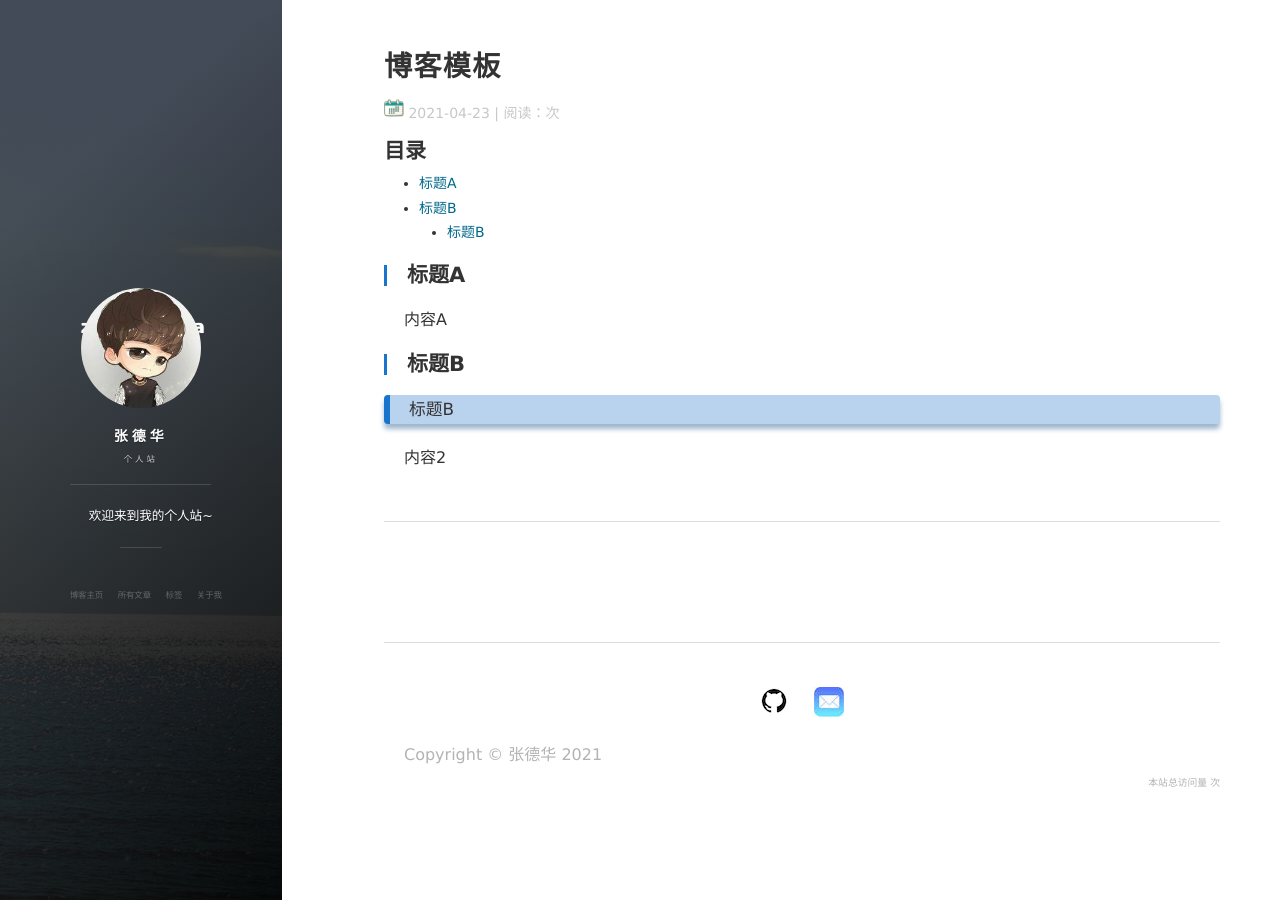
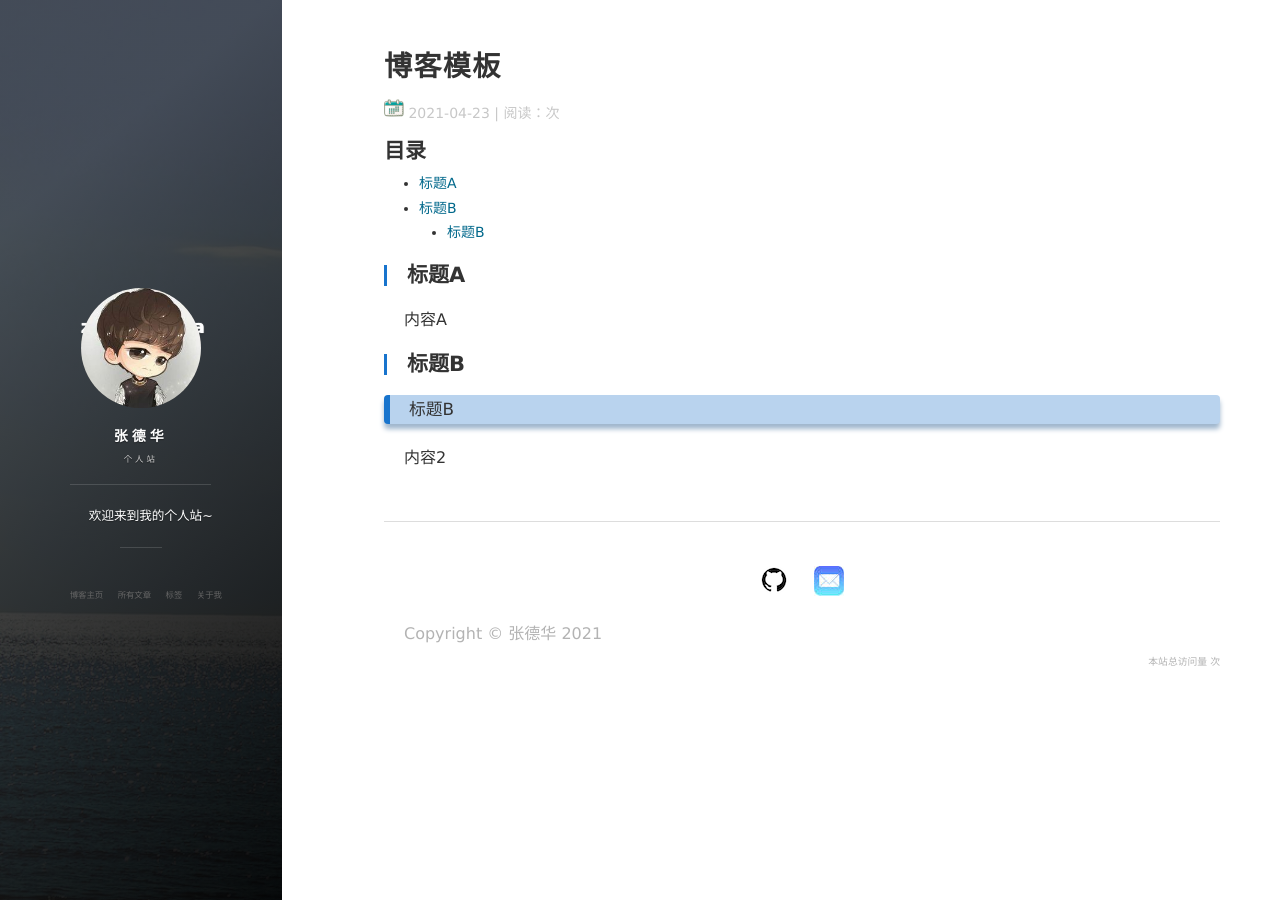
Before and after one commit to zhang-dehua/zhang-dehua.github.io, a Jekyll site: the page built from _posts/2021-04-23-blog_template.md, in a window 1280 px wide. Built offline with Jekyll 4.4.1, drawn with Linux system fonts in a browser that asks for light colours; nearby versions of some CDN libraries; comment, search, counter and statistics services are not loaded.

Commit message:
close commensts

```diff
--- a/_includes/comments.html
+++ b/_includes/comments.html
@@ -1,6 +1,6 @@
 <section class="post-comments">
 
-  <!-- {% if site.comment.livere %}
+  {% if site.comment.livere %}
 
       <div id="lv-container" data-id="city" data-uid="{{site.comment.livere}}">
       <script type="text/javascript">
@@ -34,7 +34,7 @@
             (d.head || d.body).appendChild(s);
         })();
     </script>
-    <noscript>要查看<a href="http://disqus.com/?ref_noscript"> Disqus </a>评论，请启用 JavaScript</noscript> -->
+    <noscript>要查看<a href="http://disqus.com/?ref_noscript"> Disqus </a>评论，请启用 JavaScript</noscript>
 
   {% endif %}
 
--- a/_layouts/post.html
+++ b/_layouts/post.html
@@ -30,4 +30,4 @@ layout: default
 </article>
 
 {% include new-old.html %}
-{% include comments.html %}
+<!-- {% include comments.html %} -->
```
